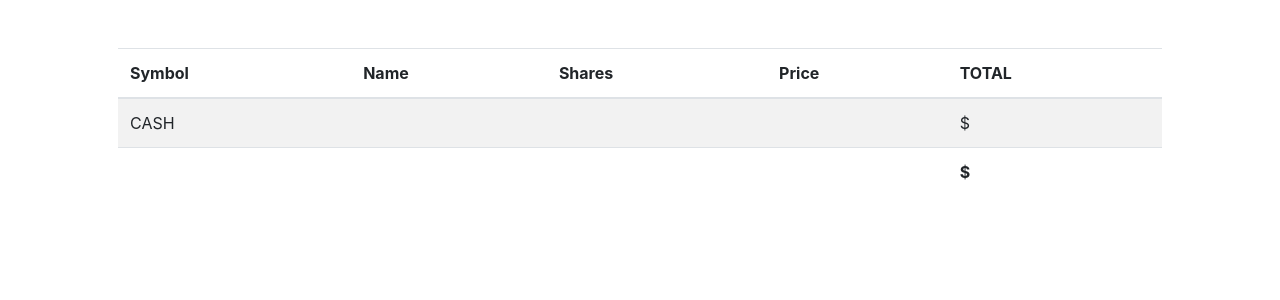
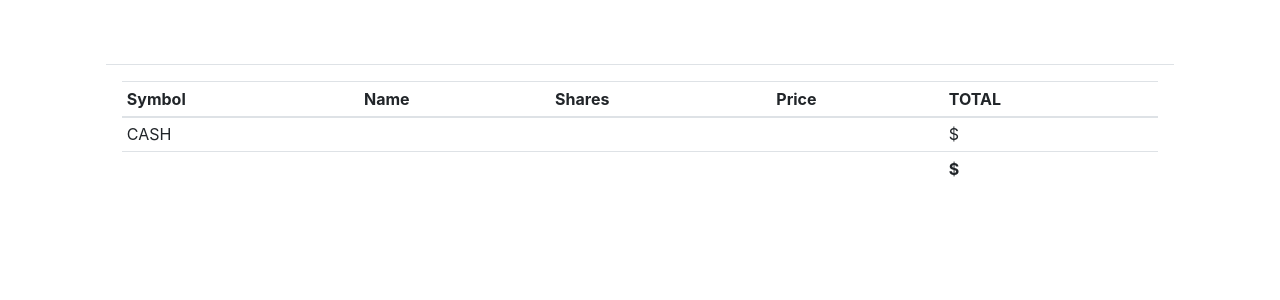
Before and after one commit to asiask97/stock_app, a Flask app: template flask_qa/templates/index.html in a window 1280 px wide. Shown: the part 64-364 px from the top of the page. Run offline with Flask 2, Linux system fonts and the light colour scheme; the template is opened without the code that fills it, so the values that code supplies are empty.

Commit message:
Update index.html

```diff
--- a/flask_qa/templates/index.html
+++ b/flask_qa/templates/index.html
@@ -5,8 +5,8 @@
 {% endblock %}
 
 {% block main %}
-
-    <table class="table table-striped">
+    <div class="tablecontainer ">
+        <table class="table .table-hover table-sm">
             <thead>
                 <tr>
                     <th>Symbol</th>
@@ -40,5 +40,5 @@
                 </tr>
             </tfoot>
         </table>
-
+    </div>
 {% endblock %}
```
Lines whose indentation alone changed are shown as unchanged.
